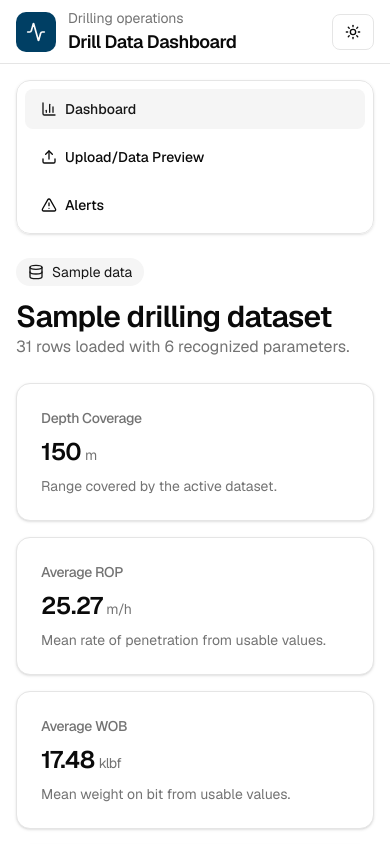
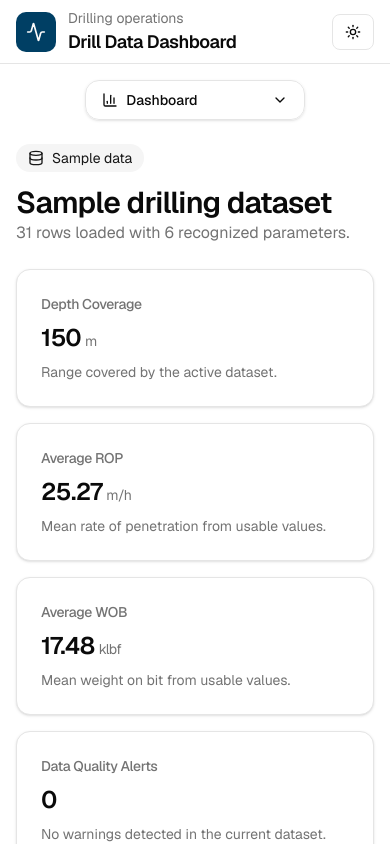
Before and after one commit to Perazzojoao/drill-analyser, a Next.js app: page / in a window 390 px wide. Shown: the top 844 px of the page. Built offline with nearby package versions, Linux system fonts and the light colour scheme.

Commit message:
Refine mobile header and navigation

```diff
--- a/src/app/page.tsx
+++ b/src/app/page.tsx
@@ -1,7 +1,7 @@
 "use client";
 
-import { AlertCircle, AlertTriangle, Database } from "lucide-react";
-import { useEffect, useMemo } from "react";
+import { AlertCircle, AlertTriangle, ChevronDown, Database } from "lucide-react";
+import { useCallback, useEffect, useId, useMemo, useRef, useState } from "react";
 import { AlertList } from "@/components/alerts/alert-list";
 import { AppHeader } from "@/components/app-shell/app-header";
 import { AppSidebar, buildNavigationItems } from "@/components/app-shell/app-sidebar";
@@ -18,6 +18,7 @@ import { useSampleDataset } from "@/hooks/use-sample-dataset";
 import { buildParameterCharts, calculateDashboardMetrics } from "@/lib/drilling/metrics";
 import type { AnomalyFinding, DashboardSection, DrillingDataset, ParameterChart as ParameterChartModel } from "@/lib/drilling/types";
 import { useDashboardStore } from "@/lib/stores/dashboard-store";
+import { cn } from "@/lib/utils";
 
 export default function Home() {
   const sampleDataset = useSampleDataset();
@@ -27,6 +28,35 @@ export default function Home() {
   const setActiveSection = useDashboardStore((state) => state.setActiveSection);
   const dismissAlert = useDashboardStore((state) => state.dismissAlert);
   const dismissedAlertIds = useDashboardStore((state) => state.dismissedAlertIds);
+  const [isMobileHeaderHidden, setIsMobileHeaderHidden] = useState(false);
+  const [isMobileNavOpen, setIsMobileNavOpen] = useState(false);
+  const [isMobileNavInteractionActive, setIsMobileNavInteractionActive] = useState(false);
+  const mobileNavInteractionTimeoutRef = useRef<ReturnType<typeof setTimeout> | null>(null);
+
+  const handleMobileHeaderHiddenChange = useCallback((hidden: boolean) => {
+    setIsMobileHeaderHidden(hidden);
+  }, []);
+
+  const handleMobileNavInteraction = useCallback(() => {
+    setIsMobileNavInteractionActive(true);
+
+    if (mobileNavInteractionTimeoutRef.current) {
+      clearTimeout(mobileNavInteractionTimeoutRef.current);
+    }
+
+    mobileNavInteractionTimeoutRef.current = setTimeout(() => {
+      setIsMobileNavInteractionActive(false);
+      mobileNavInteractionTimeoutRef.current = null;
+    }, 300);
+  }, []);
+
+  useEffect(() => {
+    return () => {
+      if (mobileNavInteractionTimeoutRef.current) {
+        clearTimeout(mobileNavInteractionTimeoutRef.current);
+      }
+    };
+  }, []);
 
   useEffect(() => {
     if (sampleDataset.data && !activeDataset) {
@@ -57,9 +87,20 @@ export default function Home() {
       <div className="flex min-h-screen bg-background text-foreground">
         <AppSidebar alertCount={alertCount} />
         <div className="flex min-w-0 flex-1 flex-col">
-          <AppHeader />
+          <AppHeader
+            isHiddenOnMobile={isMobileHeaderHidden}
+            onHiddenOnMobileChange={handleMobileHeaderHiddenChange}
+            suppressMobileHide={isMobileNavInteractionActive}
+          />
           <main className="mx-auto flex w-full max-w-7xl flex-1 flex-col gap-6 p-4 sm:p-6 lg:px-8">
-          <MobileNav items={mobileNavigationItems} onSelect={setActiveSection} />
+            <MobileNav
+              items={mobileNavigationItems}
+              onSelect={setActiveSection}
+              isHeaderHidden={isMobileHeaderHidden}
+              open={isMobileNavOpen}
+              onOpenChange={setIsMobileNavOpen}
+              onInteraction={handleMobileNavInteraction}
+            />
           {sampleDataset.isLoading && !dataset ? <DashboardLoading /> : null}
           {sampleDataset.isError && !dataset ? <DashboardError message={sampleDataset.error.message} onRetry={() => sampleDataset.refetch()} /> : null}
           {dataset ? (
@@ -137,17 +178,84 @@ function DashboardError({ message, onRetry }: { message: string; onRetry: () =>
   );
 }
 
-function MobileNav({ items, onSelect }: { items: ReturnType<typeof buildNavigationItems>; onSelect: (section: DashboardSection) => void }) {
+function MobileNav({
+  items,
+  onSelect,
+  isHeaderHidden,
+  open,
+  onOpenChange,
+  onInteraction,
+}: {
+  items: ReturnType<typeof buildNavigationItems>;
+  onSelect: (section: DashboardSection) => void;
+  isHeaderHidden: boolean;
+  open: boolean;
+  onOpenChange: (open: boolean) => void;
+  onInteraction: () => void;
+}) {
+  const menuId = useId();
+  const activeItem = items.find((item) => item.active) ?? items[0];
+  const ActiveIcon = activeItem.icon;
+
   return (
-    <nav className="sticky top-16 z-20 grid gap-2 rounded-xl border bg-background/95 p-2 shadow-sm backdrop-blur supports-[backdrop-filter]:bg-background/80 sm:grid-cols-3 lg:hidden" aria-label="Dashboard sections">
+    <nav
+      className={cn(
+        "sticky top-16 z-20 mx-auto w-fit max-w-full transition-transform duration-200 ease-out lg:hidden",
+        isHeaderHidden && "-translate-y-12",
+      )}
+      aria-label="Dashboard sections"
+    >
+      <div className="grid">
+        <div aria-hidden="true" className="invisible col-start-1 row-start-1 grid pointer-events-none">
+          {items.map((item) => {
+            const Icon = item.icon;
+            return (
+              <span key={item.id} className="col-start-1 row-start-1 inline-flex h-10 items-center gap-2 whitespace-nowrap px-4 text-sm font-medium">
+                <Icon className="h-4 w-4 shrink-0" aria-hidden="true" />
+                <span>{item.label}</span>
+                {item.badgeCount ? <span className="rounded-full px-2 py-0.5 text-xs">{item.badgeCount}</span> : null}
+                <ChevronDown className="h-4 w-4 shrink-0" aria-hidden="true" />
+              </span>
+            );
+          })}
+        </div>
+        <Button
+          type="button"
+          variant="outline"
+          className="col-start-1 row-start-1 min-w-full justify-between rounded-xl border bg-background/95 shadow-sm backdrop-blur supports-[backdrop-filter]:bg-background/80"
+          onClick={() => {
+            onInteraction();
+            onOpenChange(!open);
+          }}
+          onPointerDown={onInteraction}
+          aria-expanded={open}
+          aria-controls={menuId}
+        >
+          <span className="flex min-w-0 items-center gap-2">
+            <ActiveIcon className="h-4 w-4 shrink-0" aria-hidden="true" />
+            <span className="truncate">{activeItem.label}</span>
+            {activeItem.badgeCount ? <span className="rounded-full bg-warning px-2 py-0.5 text-xs text-foreground">{activeItem.badgeCount}</span> : null}
+          </span>
+          <ChevronDown className="h-4 w-4 shrink-0 transition-transform data-[open=true]:rotate-180" data-open={open} aria-hidden="true" />
+        </Button>
+      </div>
+      {open ? (
+        <div
+          id={menuId}
+          className="mt-2 grid w-full max-w-[calc(100vw-2rem)] gap-2 rounded-xl border bg-background/95 p-2 shadow-sm backdrop-blur supports-[backdrop-filter]:bg-background/80"
+        >
           {items.map((item) => {
             const Icon = item.icon;
             return (
               <Button
                 key={item.id}
                 variant={item.active ? "secondary" : "ghost"}
-            className="justify-start sm:justify-center"
-            onClick={() => onSelect(item.id)}
+                className="w-full justify-start"
+                onClick={() => {
+                  onInteraction();
+                  onSelect(item.id);
+                  onOpenChange(false);
+                }}
                 aria-current={item.active ? "page" : undefined}
               >
                 <Icon className="h-4 w-4" aria-hidden="true" />
@@ -156,6 +264,8 @@ function MobileNav({ items, onSelect }: { items: ReturnType<typeof buildNavigati
               </Button>
             );
           })}
+        </div>
+      ) : null}
     </nav>
   );
 }
--- a/src/components/app-shell/app-sidebar.tsx
+++ b/src/components/app-shell/app-sidebar.tsx
@@ -1,11 +1,11 @@
 "use client";
 
-import { AlertTriangle, BarChart3, Upload, type LucideIcon } from "lucide-react";
 import { Button } from "@/components/ui/button";
 import { Sidebar, SidebarContent, SidebarFooter, SidebarHeader, SidebarSeparator, useSidebar } from "@/components/ui/sidebar";
 import type { DashboardSection, NavigationItem } from "@/lib/drilling/types";
 import { useDashboardStore } from "@/lib/stores/dashboard-store";
 import { cn } from "@/lib/utils";
+import { AlertTriangle, BarChart3, Upload, type LucideIcon } from "lucide-react";
 
 export const SECTION_LABELS: Record<DashboardSection, string> = {
   dashboard: "Dashboard",
@@ -46,7 +46,7 @@ export function AppSidebar({ alertCount = 0 }: AppSidebarProps) {
           <p className="text-xs text-muted-foreground">Local session only</p>
         </div>
       </SidebarHeader>
-      <SidebarSeparator />
+      <SidebarSeparator className="my-0" />
       <SidebarContent>
         {buildNavigationItems(activeSection, alertCount).map((item) => (
           <SidebarButton key={item.id} item={item} onSelect={setActiveSection} />
--- a/src/components/ui/button.tsx
+++ b/src/components/ui/button.tsx
@@ -1,10 +1,10 @@
+import { cn } from "@/lib/utils";
 import { Slot } from "@radix-ui/react-slot";
 import { cva, type VariantProps } from "class-variance-authority";
 import * as React from "react";
-import { cn } from "@/lib/utils";
 
 const buttonVariants = cva(
-  "inline-flex items-center justify-center gap-2 whitespace-nowrap rounded-md text-sm font-medium transition-colors focus-visible:outline-none focus-visible:ring-2 focus-visible:ring-ring disabled:pointer-events-none disabled:opacity-50",
+  "inline-flex items-center justify-center gap-2 whitespace-nowrap rounded-md text-sm font-medium transition-colors focus-visible:outline-none focus-visible:ring-2 focus-visible:ring-ring disabled:pointer-events-none disabled:opacity-50 cursor-pointer ease-in-out",
   {
     variants: {
       variant: {
@@ -31,7 +31,7 @@ const buttonVariants = cva(
 
 export interface ButtonProps
   extends React.ButtonHTMLAttributes<HTMLButtonElement>,
-    VariantProps<typeof buttonVariants> {
+  VariantProps<typeof buttonVariants> {
   asChild?: boolean;
 }
 
```
Also changed, not shown: src/components/app-shell/app-header.tsx (+39 -3 lines). Lines whose indentation alone changed are shown as unchanged.
